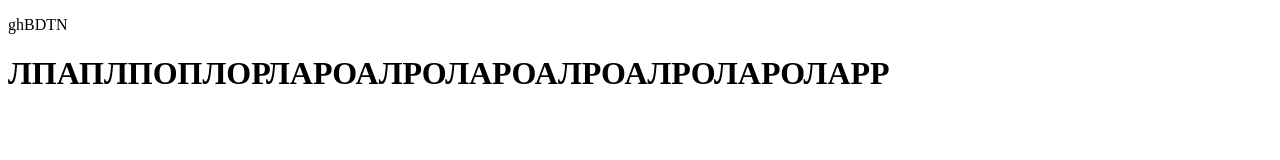
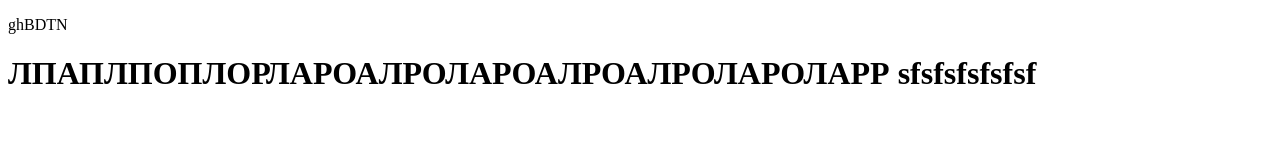
Before and after one commit to chelovekchelovecov349-netizen/test, a plain HTML site: page index.html in a window 1280 px wide. Drawn offline with Linux system fonts and the light colour scheme.

Commit message:
new commit

```diff
--- a/index.html
+++ b/index.html
@@ -9,6 +9,7 @@
     <p>ghBDTN</p>
     <H1>
         ЛПАПЛПОПЛОРЛАРОАЛРОЛАРОАЛРОАЛРОЛАРОЛАРР
+        sfsfsfsfsfsf
     </H1>
 </body>
 </html>
```
